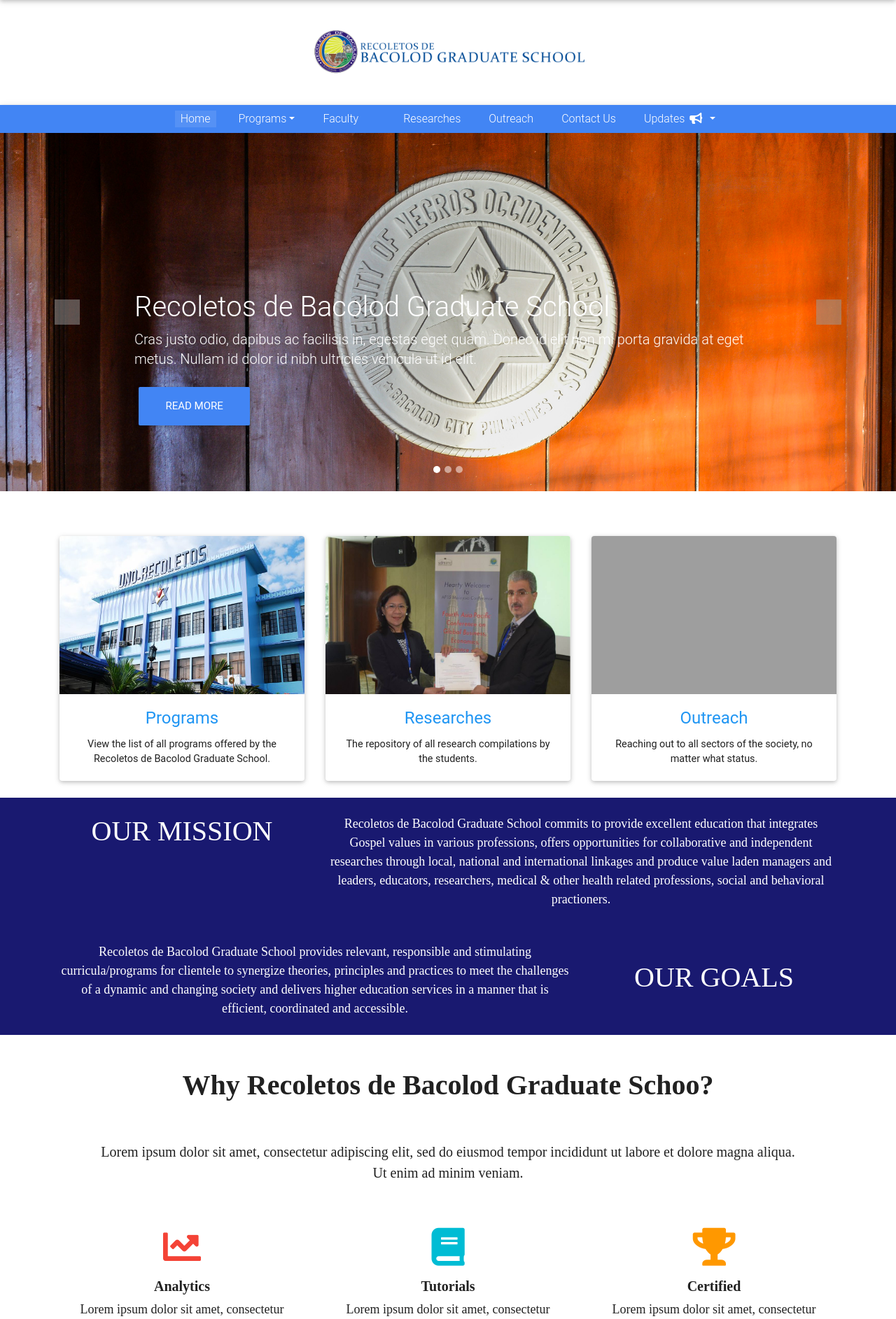
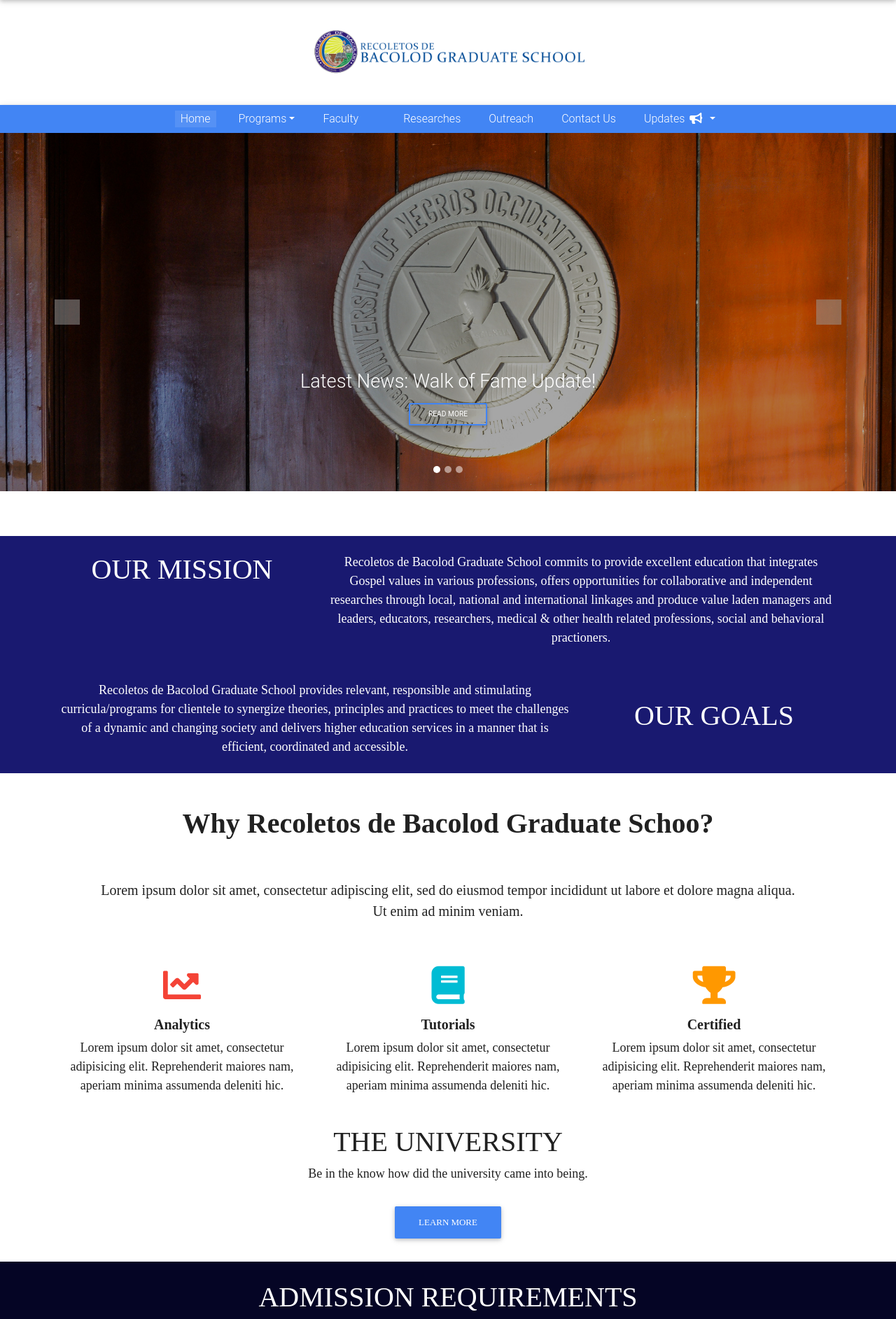
Before and after one commit to keirjeffreyvelez18/RBGS, a Django app: page / in a window 1280 px wide. Shown: the part 56-1941 px from the top of the page at 70% size. Run offline with Django 3.2, Linux system fonts and the light colour scheme; data comes from the database, SQL or seed files in the repository; both versions use the stored data as it was after the commit; some libraries are stand-ins or nearby versions; some web fonts are replaced; grey boxes are pictures that could not be loaded.

Commit message:
changed index carousel

```diff
--- a/website/templates/website/index.html
+++ b/website/templates/website/index.html
@@ -65,97 +65,106 @@
 {% endblock %}
 
 {% block content %}
-      <div id="myCarousel" class="carousel slide" data-ride="carousel">
+<div id="carousel-example-2" class="carousel slide carousel-fade" data-ride="carousel">
+    <!--Indicators-->
     <ol class="carousel-indicators">
-          <li data-target="#myCarousel" data-slide-to="0" class="active"></li>
-          <li data-target="#myCarousel" data-slide-to="1"></li>
-          <li data-target="#myCarousel" data-slide-to="2"></li>
+        <li data-target="#carousel-example-2" data-slide-to="0" class="active"></li>
+        <li data-target="#carousel-example-2" data-slide-to="1"></li>
+        <li data-target="#carousel-example-2" data-slide-to="2"></li>
     </ol>
-        <div class="carousel-inner">
+    <!--/.Indicators-->
+    <!--Slides-->
+    <div class="carousel-inner" role="listbox">
         <div class="carousel-item active">
-            <img class="first-slide" src="{% static 'website/images/UNO-R_logo_at_the_Lobby.jpg' %}" alt="First slide">
-            <div class="container">
-              <div class="carousel-caption text-left">
-                <h1>Recoletos de Bacolod Graduate School</h1>
-                <p>Cras justo odio, dapibus ac facilisis in, egestas eget quam. Donec id elit non mi porta gravida at eget metus. Nullam id dolor id nibh ultricies vehicula ut id elit.</p>
-                <p><a class="btn btn-lg btn-primary" href="#aboutrbgs" role="button">Read More</a></p>
+            <div class="view">
+                <img class="d-block w-100" src="{{news.news_image.url}}" alt="First slide">
+                <div class="mask rgba-black-light"></div>
+            </div>
+            <div class="carousel-caption">
+                <h2 class="h3-responsive">Latest News: {{news.news_title}}</h2>
+                <p><a href="{% url 'news_item' news.id %}" class="btn btn-sm btn-outline-primary"><span class="text-white">Read More</span></a></p>
+            </div>
+        </div>
+        <div class="carousel-item">
+            <!--Mask color-->
+            <div class="view">
+                <img class="d-block w-100 align-content-center" src="{% static 'website/images/UNO-R.jpg' %}" alt="Second slide">
+                <div class="mask rgba-black-strong"></div>
+            </div>
+            <div class="carousel-caption">
+                <h2 class="h3-responsive">Upcoming: {{events.event_name}}</h2>
+                <p>In {{events.event_date|timeuntil}}</p>
+            </div>
+        </div>
+        <div class="carousel-item">
+            <!--Mask color-->
+            <div class="view">
+                <img class="d-block w-100" src="https://mdbootstrap.com/img/Photos/Slides/img%20(9).jpg" alt="Third slide">
+                <div class="mask rgba-black-dark"></div>
+            </div>
+            <div class="carousel-caption">
+                <h3 class="h3-responsive">Slight mask</h3>
+                <p>Third text</p>
             </div>
         </div>
     </div>
-          <div class="carousel-item">
-            <img class="second-slide" src="{% static 'website/images/High_Department.jpg' %}" alt="Second slide">
-            <div class="container">
-              <div class="carousel-caption">
-                <h1>Another example headline.</h1>
-                <p>Cras justo odio, dapibus ac facilisis in, egestas eget quam. Donec id elit non mi porta gravida at eget metus. Nullam id dolor id nibh ultricies vehicula ut id elit.</p>
-                <p><a class="btn btn-lg btn-primary" href="#" role="button">Learn more</a></p>
-              </div>
-            </div>
-          </div>
-          <div class="carousel-item">
-            <img class="third-slide" src="{% static 'website/images/UNO-R_Lobby1.jpg' %}" alt="Third slide">
-            <div class="container">
-              <div class="carousel-caption text-right">
-                <h1>One more for good measure.</h1>
-                <p>Cras justo odio, dapibus ac facilisis in, egestas eget quam. Donec id elit non mi porta gravida at eget metus. Nullam id dolor id nibh ultricies vehicula ut id elit.</p>
-                <p><a class="btn btn-lg btn-primary" href="#" role="button">Browse gallery</a></p>
-              </div>
-            </div>
-          </div>
-        </div>
-        <a class="carousel-control-prev" href="#myCarousel" role="button" data-slide="prev">
+    <!--/.Slides-->
+    <!--Controls-->
+    <a class="carousel-control-prev" href="#carousel-example-2" role="button" data-slide="prev">
         <span class="carousel-control-prev-icon" aria-hidden="true"></span>
         <span class="sr-only">Previous</span>
     </a>
-        <a class="carousel-control-next" href="#myCarousel" role="button" data-slide="next">
+    <a class="carousel-control-next" href="#carousel-example-2" role="button" data-slide="next">
         <span class="carousel-control-next-icon" aria-hidden="true"></span>
         <span class="sr-only">Next</span>
     </a>
+    <!--/.Controls-->
 </div>
+
 <div class="container">
-    <div class="row text-center">
-        <div class="col-lg-4 col-md-6 mb-4">
-          <div class="card">
-              <a href="programs">
-                <img class="card-img-top" src="{% static 'website/images/programs.jpg' %}" alt="Card image cap" style="height:226.45px;">
-              </a>
-              <div class="card-body">
-                  <div class="card-block">
-              <h4 class="card-title blue-text">
-                  Programs
-              </h4>
-              <p class="card-text text-dark">View the list of all programs offered by the Recoletos de Bacolod Graduate School.</p>
-                  </div>
-              </div>
-            </div>
-        </div>
-        <div class="col-lg-4 col-md-6 mb-4">
-          <div class="card">
-              <a href="researches">
-                <img class="card-img-top" src="{% static 'website/images/research.jpg' %}" alt="Card image cap" style="height:226.45px">
-              </a>
-              <div class="card-body">
-                  <div class="card-block">
-                      <h4 class="card-title blue-text">Researches</h4>
-                      <p class="card-text text-dark">The repository of all research compilations by the students.</p>
-                  </div>
-              </div>
-            </div>
-        </div>
-        <div class="col-lg-4 col-md-6 mb-4">
-          <div class="card">
-              <a href="outreach">
-                <img class="card-img-top" src="{% static 'website/images/outreach.jpg' %}" alt="Card image cap" style="height:226.45px;">
-              </a>
-              <div class="card-body">
-                  <div class="card-block">
-              <h4 class="card-title blue-text">Outreach</h4>
-              <p class="card-text text-dark">Reaching out to all sectors of the society, no matter what status.</p>
-                  </div>
-              </div>
-            </div>
-        </div>
-      </div>
+    <!--<div class="row text-center">-->
+        <!--<div class="col-lg-4 col-md-6 mb-4">-->
+          <!--<div class="card">-->
+              <!--<a href="programs">-->
+                <!--<img class="card-img-top" src="{% static 'website/images/programs.jpg' %}" alt="Card image cap" style="height:226.45px;">-->
+              <!--</a>-->
+              <!--<div class="card-body">-->
+                  <!--<div class="card-block">-->
+              <!--<h4 class="card-title blue-text">-->
+                  <!--Programs-->
+              <!--</h4>-->
+              <!--<p class="card-text text-dark">View the list of all programs offered by the Recoletos de Bacolod Graduate School.</p>-->
+                  <!--</div>-->
+              <!--</div>-->
+            <!--</div>-->
+        <!--</div>-->
+        <!--<div class="col-lg-4 col-md-6 mb-4">-->
+          <!--<div class="card">-->
+              <!--<a href="researches">-->
+                <!--<img class="card-img-top" src="{% static 'website/images/research.jpg' %}" alt="Card image cap" style="height:226.45px">-->
+              <!--</a>-->
+              <!--<div class="card-body">-->
+                  <!--<div class="card-block">-->
+                      <!--<h4 class="card-title blue-text">Researches</h4>-->
+                      <!--<p class="card-text text-dark">The repository of all research compilations by the students.</p>-->
+                  <!--</div>-->
+              <!--</div>-->
+            <!--</div>-->
+        <!--</div>-->
+        <!--<div class="col-lg-4 col-md-6 mb-4">-->
+          <!--<div class="card">-->
+              <!--<a href="outreach">-->
+                <!--<img class="card-img-top" src="{% static 'website/images/outreach.jpg' %}" alt="Card image cap" style="height:226.45px;">-->
+              <!--</a>-->
+              <!--<div class="card-body">-->
+                  <!--<div class="card-block">-->
+              <!--<h4 class="card-title blue-text">Outreach</h4>-->
+              <!--<p class="card-text text-dark">Reaching out to all sectors of the society, no matter what status.</p>-->
+                  <!--</div>-->
+              <!--</div>-->
+            <!--</div>-->
+        <!--</div>-->
+      <!--</div>-->
 </div>
 <span class="text-white" style="font-family: 'Calibri Light'; font-size: large" id="aboutrbgs">
 	<div style = "width: 100%; background: #191970;">
--- a/website/views.py
+++ b/website/views.py
@@ -134,9 +134,11 @@
 	data['dept'] = "Nursing"
 	return render(request, template_name, data )
 
-def index (request):
-	template = loader.get_template('website/index.html')
-	return HttpResponse (template.render({},request))
+def index (request, template_name='website/index.html'):
+	news = NewsPost.objects.order_by('-news_date','-news_time')[0]
+	events = UpcomingEvent.objects.order_by('event_date','event_time')[0]
+	outreach = OutreachPost.objects.order_by('-outreach_date')[0]
+	return render(request, template_name, {'news':news,'events':events,'outreach':outreach})
 
 def program(request):
 	template = loader.get_template('website/program.html')
```
Also changed, not shown: website/templates/website/news_item.html (+14 -2 lines), db.sqlite3, media/chooks-to-go-bounty-fresh-chicken-online-food-delivery-art-of-being-a-mom.jpg (added), website/static/website/images/UNO-R.jpg (added). Lines whose indentation alone changed are shown as unchanged.
